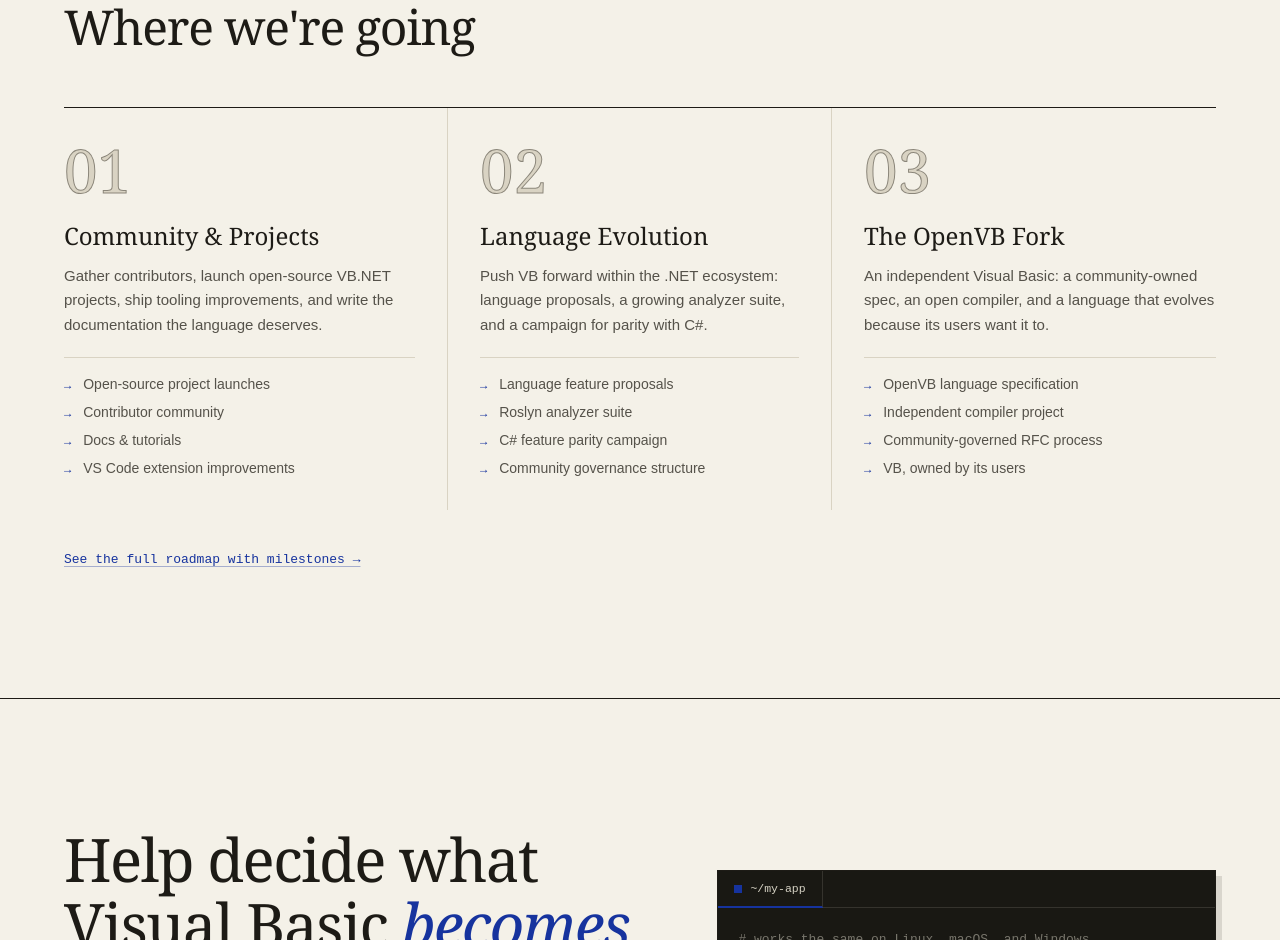
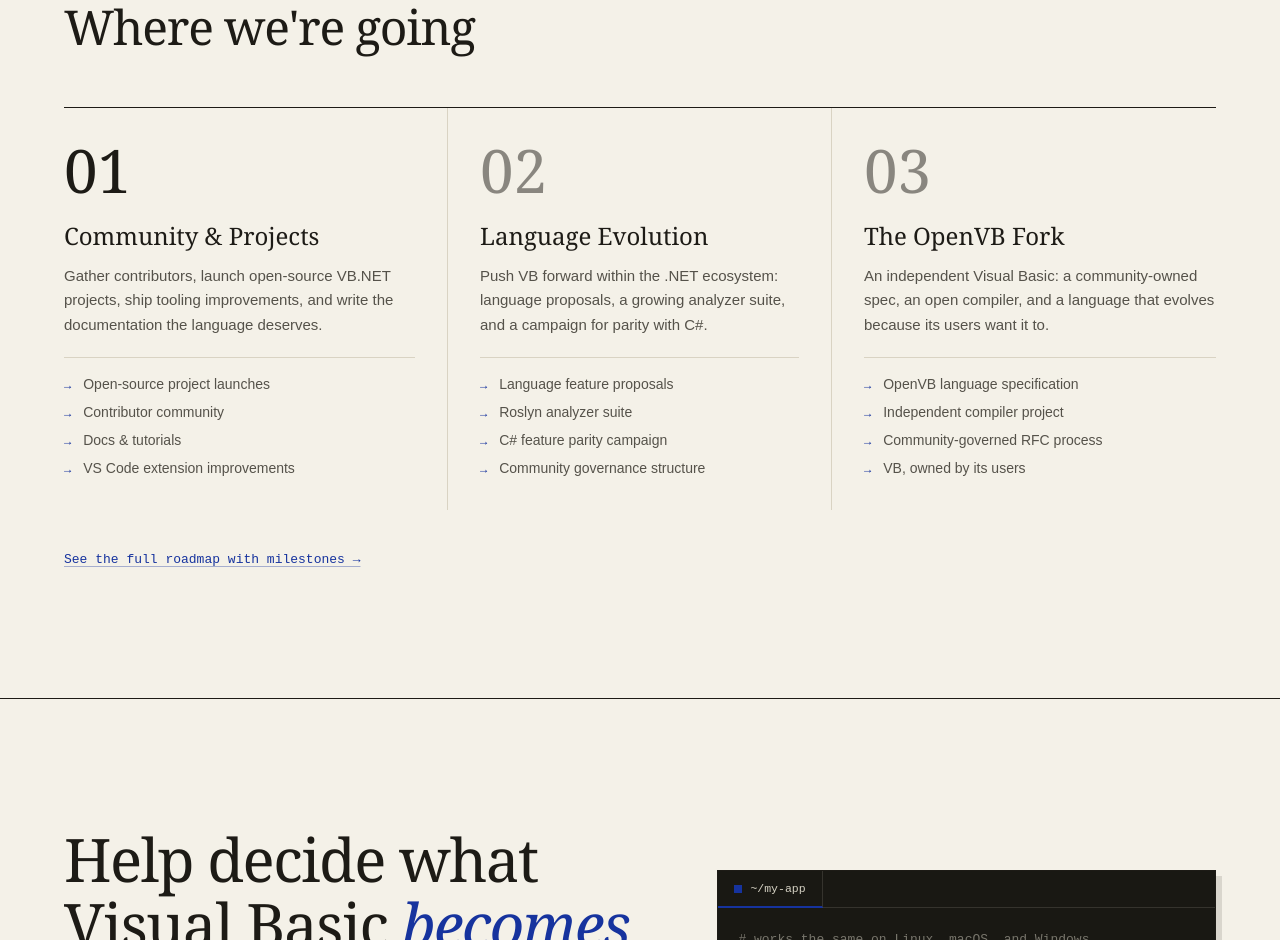
Before and after one commit to CoolCoderSuper/openvb-website, an Astro site: page / in a window 1280 px wide. Shown: the part 2569-3509 px from the top of the page. Built offline with nearby package versions, Linux system fonts and the light colour scheme; Astro itself is replaced by a stand-in of ours.

Commit message:
Small fix

```diff
--- a/src/pages/index.astro
+++ b/src/pages/index.astro
@@ -209,9 +209,9 @@ const roadmapPhases = [
         </h2>
 
         <div class="grid md:grid-cols-3 border-t border-ink divide-y md:divide-y-0 md:divide-x divide-rule">
-          {roadmapPhases.map((phase) => (
+          {roadmapPhases.map((phase, i) => (
             <div class="py-8 md:px-8 first:md:pl-0 last:md:pr-0 flex flex-col gap-5">
-              <span class="num-ghost font-serif text-6xl font-medium">
+              <span class={`font-serif text-6xl font-medium ${i === 0 ? "text-ink" : "num-ghost"}`}>
                 {phase.number}
               </span>
               <div>
--- a/src/styles/globals.css
+++ b/src/styles/globals.css
@@ -266,10 +266,9 @@ html.dark body::before {
   text-decoration-color: var(--vb-blue);
 }
 
-/* ── Ghost numerals: outlined phase numbers ── */
+/* ── Ghost numerals: quiet solid phase numbers ── */
 .num-ghost {
-  color: var(--rule);
-  -webkit-text-stroke: 1px var(--ink-faint);
+  color: color-mix(in srgb, var(--ink) 50%, var(--paper));
 }
 
 /* ── Cursor blink (terminal) ── */
```
